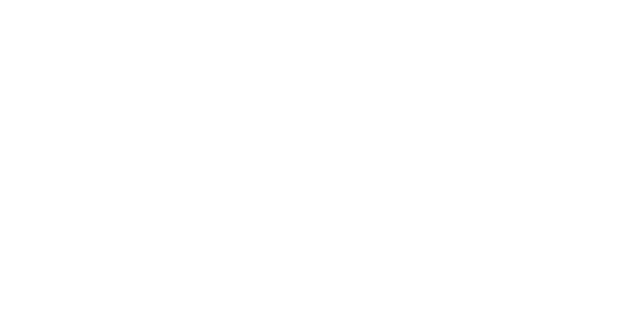
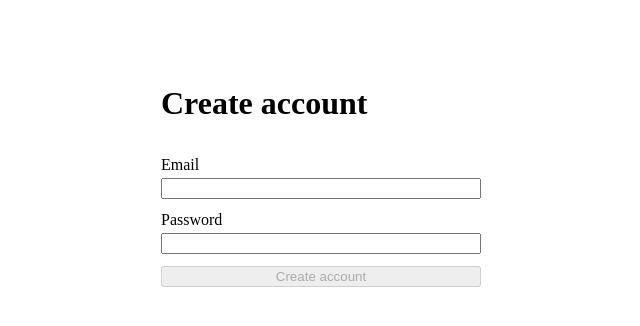
Before and after one commit to savylovskij/auth, an Angular app in the folder apps/frontend/: page /register in a window 1280 px wide. Before the commit this address led to /. Shown: the top 326 px of the page, without its empty margins (319-959 px from the left). Built offline with nearby package versions, Linux system fonts and the light colour scheme.

Commit message:
feat(frontend): add register page with signal forms

```diff
--- a/apps/frontend/src/app/app.routes.ts
+++ b/apps/frontend/src/app/app.routes.ts
@@ -6,6 +6,10 @@
   {
     path: 'login',
     loadComponent: () => import('./auth/presentation/login/login').then((m) => m.Login),
+  },
+  {
+    path: 'register',
+    loadComponent: () => import('./auth/presentation/register/register').then((m) => m.Register),
   },
   {
     path: 'profile',
--- /dev/null
+++ b/apps/frontend/src/app/auth/presentation/register/register.css
@@ -0,0 +1,18 @@
+form {
+  display: flex;
+  flex-direction: column;
+  gap: var(--space-md);
+  max-width: var(--container-narrow);
+  margin: 4rem auto;
+}
+
+label {
+  display: flex;
+  flex-direction: column;
+  gap: var(--space-xs);
+}
+
+.error {
+  color: var(--color-danger);
+  margin: 0;
+}
--- /dev/null
+++ b/apps/frontend/src/app/auth/presentation/register/register.html
@@ -0,0 +1,29 @@
+<form (submit)="onSubmit($event)">
+  <h1>Create account</h1>
+
+  <label>
+    Email
+    <input type="email" autocomplete="email" [formField]="registerForm.email" />
+  </label>
+  @if (registerForm.email().touched() && registerForm.email().invalid()) {
+    @for (error of registerForm.email().errors(); track $index) {
+      <p class="error">{{ error.message }}</p>
+    }
+  }
+
+  <label>
+    Password
+    <input type="password" autocomplete="new-password" [formField]="registerForm.password" />
+  </label>
+  @if (registerForm.password().touched() && registerForm.password().invalid()) {
+    @for (error of registerForm.password().errors(); track $index) {
+      <p class="error">{{ error.message }}</p>
+    }
+  }
+
+  @if (serverError()) {
+    <p class="error">{{ serverError() }}</p>
+  }
+
+  <button type="submit" [disabled]="registerForm().invalid()">Create account</button>
+</form>
--- /dev/null
+++ b/apps/frontend/src/app/auth/presentation/register/register.ts
@@ -0,0 +1,41 @@
+import { Component, inject, signal } from '@angular/core';
+import { email, form, FormField, required, submit } from '@angular/forms/signals';
+import { Router } from '@angular/router';
+
+import { firstValueFrom } from 'rxjs';
+
+import { AuthStore } from '../../application/auth-store';
+
+@Component({
+  selector: 'app-register',
+  templateUrl: './register.html',
+  styleUrl: './register.css',
+  imports: [FormField],
+})
+export class Register {
+  private readonly store = inject(AuthStore);
+  private readonly router = inject(Router);
+
+  readonly model = signal({ email: '', password: '' });
+  readonly serverError = signal<string | null>(null);
+
+  readonly registerForm = form(this.model, (path) => {
+    required(path.email, { message: 'Email is required' });
+    email(path.email, { message: 'Enter a valid email address' });
+    required(path.password, { message: 'Password is required' });
+  });
+
+  onSubmit(event: Event): void {
+    event.preventDefault();
+    this.serverError.set(null);
+
+    void submit(this.registerForm, async () => {
+      try {
+        await firstValueFrom(this.store.register(this.model()));
+        await this.router.navigate(['/profile']);
+      } catch {
+        this.serverError.set('Could not create account');
+      }
+    });
+  }
+}
```
